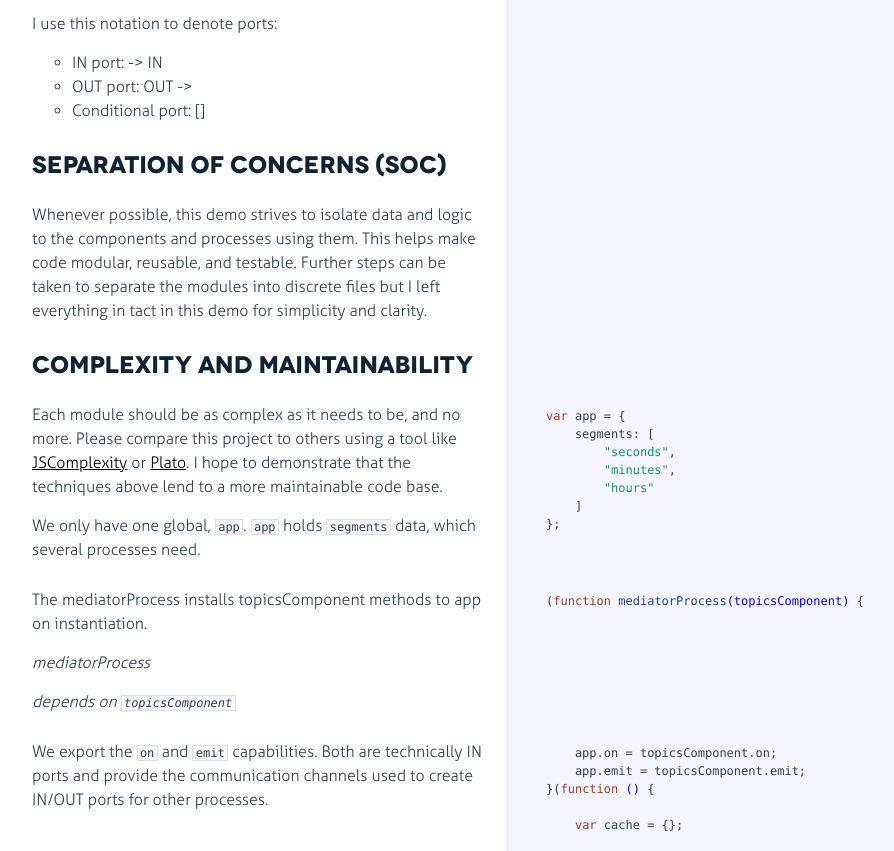
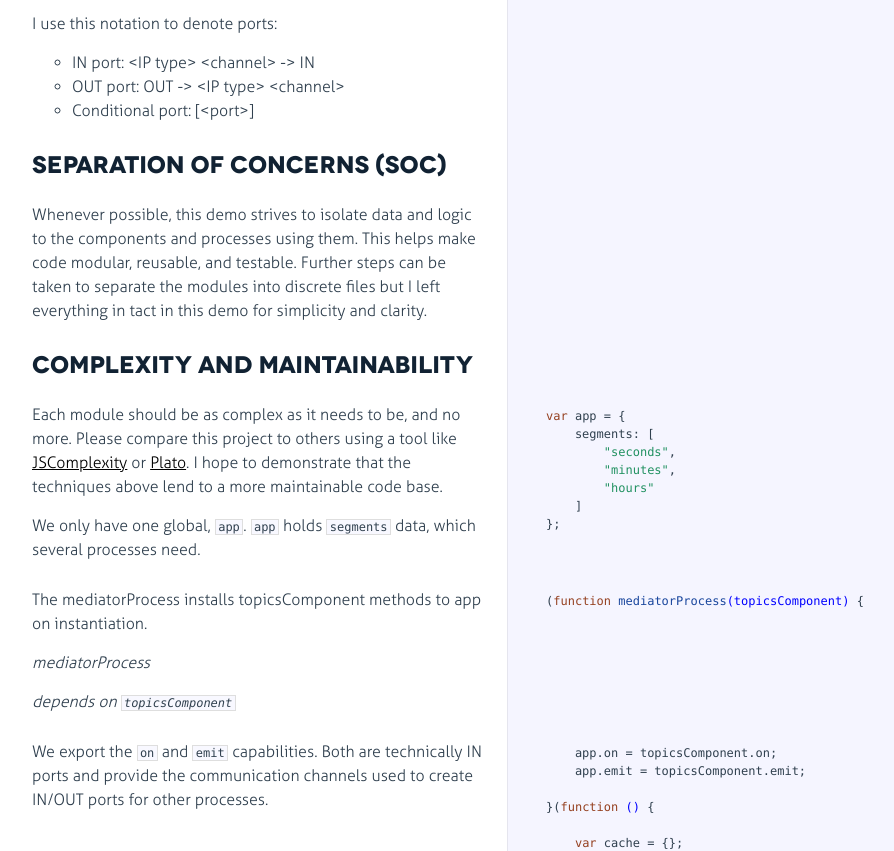
Before and after one commit to AutoSponge/svg-clock, a website: page docs/clock.html in a window 1280 px wide. Shown: the part 876-1727 px from the top of the page, without its empty margins (18-912 px from the left). Drawn offline with Linux system fonts and the light colour scheme.

Commit message:
code readability and documentation fixes

```diff
--- a/docs/clock.html
+++ b/docs/clock.html
@@ -92,9 +92,9 @@ their <em>DATA</em>, and <em>IN</em>/<em>OUT</em> port(s)</li>
 </ul>
 <p>I use this notation to denote ports:</p>
 <ul>
-<li>IN port: <IP type> <channel> -&gt; IN</li>
-<li>OUT port: OUT -&gt; <IP type> <channel></li>
-<li>Conditional port: [<port>]</li>
+<li>IN port: &lt;IP type&gt; &lt;channel&gt; -&gt; IN</li>
+<li>OUT port: OUT -&gt; &lt;IP type&gt; &lt;channel&gt;</li>
+<li>Conditional port: [&lt;port&gt;]</li>
 </ul>
 <h2>Separation of Concerns (SOC)</h2>
 
@@ -182,12 +182,15 @@ for other processes.</p>
 
             <div class="content"><div class='highlight'><pre>    app.on = topicsComponent.on;
     app.emit = topicsComponent.emit;
+
 }(<span class="function"><span class="keyword">function</span> <span class="params">()</span> {</span>
 
     <span class="keyword">var</span> cache = {};
 
     <span class="function"><span class="keyword">function</span> <span class="title">getTopic</span><span class="params">( topic )</span> {</span>
+
         <span class="keyword">return</span> ( cache[topic] = cache[topic] || [] );
+
     }</pre></div></div>
 
         </li>
@@ -204,16 +207,23 @@ for other processes.</p>
             </div>
 
             <div class="content"><div class='highlight'><pre>    <span class="function"><span class="keyword">function</span> <span class="title">emitData</span><span class="params">( data, callback )</span> {</span>
+
         callback.call( <span class="literal">null</span>, data );
+
         <span class="keyword">return</span> data;
+
     }
 
     <span class="keyword">return</span> {
         on: <span class="function"><span class="keyword">function</span> <span class="params">( topic, callback )</span>{</span>
+
             getTopic( topic).push( callback );
+
         },
         emit: <span class="function"><span class="keyword">function</span> <span class="params">( topic, data )</span> {</span>
+
             getTopic( topic ).reduce( emitData, data );
+
         }
     }
 }()));</pre></div></div>
@@ -242,14 +252,18 @@ for calculating rotation.</p>
     <span class="function"><span class="keyword">function</span> <span class="title">splitDateComponent</span><span class="params">( date )</span> {</span>
 
         <span class="keyword">return</span> <span class="function"><span class="keyword">function</span> <span class="title">getTimeUnitsComponent</span><span class="params">( segment )</span> {</span>
+
             <span class="keyword">var</span> method = <span class="string">"get"</span> + segment.charAt(<span class="number">0</span>).toUpperCase() + segment.substring( <span class="number">1</span> );
             app.emit( <span class="string">"split/"</span> + segment, date[method]() );
+
         };
+
     }
 
     <span class="function"><span class="keyword">function</span> <span class="title">splitComponent</span><span class="params">(date)</span> {</span>
 
         app.segments.forEach(splitDateComponent( date ));
+
     }
 
     app.on( <span class="string">"createDate"</span>, splitComponent );
@@ -281,17 +295,20 @@ minutes, and hours into degrees for drawing.</p>
     <span class="function"><span class="keyword">function</span> <span class="title">makeRotationSegmentComponent</span><span class="params">( segment )</span> {</span>
 
         <span class="keyword">return</span> <span class="function"><span class="keyword">function</span> <span class="title">convertToDegreesComponent</span><span class="params">( number )</span> {</span>
+
             <span class="keyword">if</span> ( split[segment] !== number ) {
                 split[segment] = number;
 
                 app.emit( <span class="string">"draw/"</span> + segment, timeComponent[segment].toDegrees( split ) );
             }
         };
+
     }
 
     <span class="function"><span class="keyword">function</span> <span class="title">makeRotationComponent</span><span class="params">( segment )</span> {</span>
 
         app.on( <span class="string">"split/"</span> + segment, makeRotationSegmentComponent( segment ) );
+
     }
 
     app.segments.forEach( makeRotationComponent );
@@ -299,17 +316,23 @@ minutes, and hours into degrees for drawing.</p>
 }({
     seconds: {
         toDegrees: <span class="function"><span class="keyword">function</span> <span class="params">( split )</span> {</span>
+
             <span class="keyword">return</span> split.seconds * <span class="number">6</span>;
+
         }
     },
     minutes: {
         toDegrees: <span class="function"><span class="keyword">function</span> <span class="params">( split )</span> {</span>
+
             <span class="keyword">return</span> ( split.minutes + ( split.seconds / <span class="number">60</span> )) * <span class="number">6</span>;
+
         }
     },
     hours: {
         toDegrees: <span class="function"><span class="keyword">function</span> <span class="params">( split )</span> {</span>
+
             <span class="keyword">return</span> ( split.hours % <span class="number">12</span> * <span class="number">30</span> ) + split.minutes / <span class="number">2</span>;
+
         }
     }
 }));</pre></div></div>
@@ -338,24 +361,37 @@ on draw the element is pulled from the cache and rotated.</p>
             <div class="content"><div class='highlight'><pre>(<span class="function"><span class="keyword">function</span> <span class="title">drawProcess</span><span class="params">( SVG )</span> {</span>
 
     <span class="function"><span class="keyword">function</span> <span class="title">resetComponent</span><span class="params">( hand )</span> {</span>
+
         hand.rotate( <span class="number">359.9</span> );
+
         <span class="keyword">return</span> setTimeout( <span class="function"><span class="keyword">function</span> <span class="params">()</span> {</span>
+
             hand.rotate( <span class="number">0</span>, <span class="literal">false</span> );
+
         }, <span class="number">816</span> );
+
     }
 
     <span class="function"><span class="keyword">function</span> <span class="title">drawSegmentComponent</span><span class="params">( segment )</span> {</span>
 
         <span class="keyword">return</span> <span class="function"><span class="keyword">function</span> <span class="title">drawSegmentDegreesComponent</span><span class="params">( degrees )</span> {</span>
+
             <span class="keyword">var</span> hand = SVG[segment];
+
             <span class="keyword">if</span> ( degrees === <span class="number">0</span> &amp;&amp; hand.rotated ) {
+
                 <span class="keyword">return</span> resetComponent( hand );
+
             }
             <span class="keyword">if</span> ( !hand.rotated ) {
                 hand.rotated = <span class="literal">true</span>;
+
                 <span class="keyword">return</span> hand.rotate( degrees, <span class="literal">false</span> );
+
             }
+
             <span class="keyword">return</span> hand.rotate( degrees );
+
         };
     }
 
@@ -384,9 +420,11 @@ on draw the element is pulled from the cache and rotated.</p>
             </div>
 
             <div class="content"><div class='highlight'><pre>    <span class="function"><span class="keyword">function</span> <span class="title">SVG</span><span class="params">( config )</span> {</span>
+
         <span class="keyword">if</span> ( !( <span class="keyword">this</span> <span class="keyword">instanceof</span> SVG ) ) {
             <span class="keyword">return</span> <span class="keyword">new</span> SVG( config );
         }
+
         <span class="keyword">this</span>.config = config;
         <span class="keyword">this</span>.create()
             .set( <span class="string">"class"</span>, <span class="keyword">this</span>.config.class )
@@ -412,50 +450,76 @@ on draw the element is pulled from the cache and rotated.</p>
             <div class="content"><div class='highlight'><pre>    SVG.layers = [document.getElementsByTagName( <span class="string">"body"</span> )[<span class="number">0</span>]];
 
     SVG.prototype = {
+
         create: <span class="function"><span class="keyword">function</span> <span class="params">()</span> {</span>
+
             <span class="keyword">this</span>.elm = document.createElementNS( <span class="string">"http://www.w3.org/2000/svg"</span>, <span class="keyword">this</span>.config.type );
+
             <span class="keyword">return</span> <span class="keyword">this</span>;
+
         },
         set: <span class="function"><span class="keyword">function</span> <span class="params">( prop, val )</span> {</span>
+
             <span class="keyword">this</span>.elm.setAttribute( prop, val );
+
             <span class="keyword">return</span> <span class="keyword">this</span>;
+
         },
         getLayer: <span class="function"><span class="keyword">function</span> <span class="params">( layerId )</span> {</span>
+
             <span class="keyword">this</span>.layer = SVG.layers[layerId];
+
             <span class="keyword">if</span> ( !<span class="keyword">this</span>.layer ) {
                 SVG.layers[layerId] = <span class="keyword">this</span>.elm;
                 <span class="keyword">this</span>.layer = SVG.layers[layerId - <span class="number">1</span>];
             }
+
             <span class="keyword">return</span> <span class="keyword">this</span>;
+
         },
         appendTo: <span class="function"><span class="keyword">function</span> <span class="params">( layerId )</span> {</span>
+
             <span class="keyword">this</span>.getLayer( layerId );
             <span class="keyword">this</span>.layer.appendChild( <span class="keyword">this</span>.elm );
+
             <span class="keyword">return</span> <span class="keyword">this</span>;
+
         },
         setText: <span class="function"><span class="keyword">function</span> <span class="params">()</span> {</span>
+
             <span class="keyword">if</span> ( <span class="keyword">this</span>.config.textContent ) {
                 <span class="keyword">this</span>.elm.appendChild( document.createTextNode( <span class="keyword">this</span>.config.textContent ) );
             }
+
             <span class="keyword">return</span> <span class="keyword">this</span>;
+
         },
         getConfigData: <span class="function"><span class="keyword">function</span> <span class="params">()</span> {</span>
+
             <span class="keyword">return</span> <span class="keyword">this</span>.config.data || {};
+
         },
         setData: <span class="function"><span class="keyword">function</span> <span class="params">()</span> {</span>
+
             <span class="keyword">var</span> prop;
+
             <span class="keyword">for</span> ( prop <span class="keyword">in</span>  <span class="keyword">this</span>.getConfigData() ) {
                 <span class="keyword">if</span> ( <span class="keyword">this</span>.config.data.hasOwnProperty( prop ) ) {
                     <span class="keyword">this</span>.set( prop, <span class="keyword">this</span>.config.data[prop] );
                 }
             }
+
             <span class="keyword">return</span> <span class="keyword">this</span>;
+
         },
         register: <span class="function"><span class="keyword">function</span> <span class="params">()</span> {</span>
+
             SVG[<span class="keyword">this</span>.config.class] = <span class="keyword">this</span>;
             <span class="keyword">return</span> <span class="keyword">this</span>;
+
         },
         rotate: <span class="function"><span class="keyword">function</span> <span class="params">( degrees, transition )</span> {</span>
+
             <span class="keyword">var</span> origin = <span class="string">"transform-origin: 100 100;"</span>,
                 transform = <span class="string">"transform:rotate("</span>+ degrees + <span class="string">"deg);"</span>,
                 style = origin + transform +
@@ -463,14 +527,18 @@ on draw the element is pulled from the cache and rotated.</p>
                     <span class="string">"-ms-"</span> + transform +
                     <span class="string">"-webkit-"</span> + origin +
                     <span class="string">"-webkit-"</span> + transform;
+
             <span class="keyword">if</span> ( transition === <span class="literal">false</span> ) {
                 style += <span class="string">"transition: none;"</span>;
             }
+
             <span class="keyword">return</span> <span class="keyword">this</span>.set( <span class="string">"style"</span>, style );
+
         }
     };
 
     <span class="keyword">return</span> SVG;
+
 }()));</pre></div></div>
 
         </li>
@@ -504,6 +572,7 @@ on draw the element is pulled from the cache and rotated.</p>
     }
 
     app.on( <span class="string">"init"</span>, initComponent );
+
 }([
     {type: <span class="string">"svg"</span>,       layer: <span class="number">1</span>,   class: <span class="string">"container"</span>, data: {
         version: <span class="string">"1.2"</span>, baseProfile: <span class="string">"tiny"</span>, viewBox: <span class="string">"0 0 200 200"</span>, <span class="string">"enable-background"</span>: <span class="string">"0 0 200 200"</span>}},
@@ -547,6 +616,7 @@ we animate the clock.</p>
             </div>
 
             <div class="content"><div class='highlight'><pre>(<span class="function"><span class="keyword">function</span> <span class="title">animationFrameProcess</span><span class="params">()</span> {</span>
+
     <span class="keyword">var</span> intervalData;
 
     <span class="function"><span class="keyword">function</span> <span class="title">createDateComponent</span><span class="params">()</span> {</span>
@@ -559,6 +629,7 @@ we animate the clock.</p>
     }
 
     app.on( <span class="string">"animate"</span>, animationFrameComponent );
+
 }());</pre></div></div>
 
         </li>
@@ -591,6 +662,7 @@ the animationFrameProcess</p>
     }
 
     app.on(<span class="string">"start"</span>, startComponent);
+
 }());
 
 app.emit(<span class="string">"start"</span>);</pre></div></div>
```
Also changed, not shown: src/js/clock.js (+75 -3 lines).
